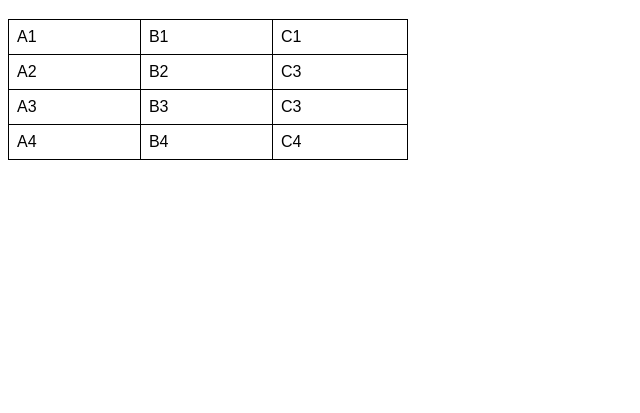
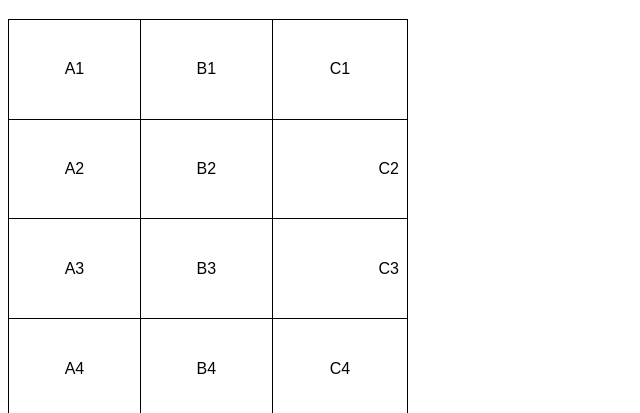
Before and after one commit to CarJefer/html-css, a plain HTML site: page exercicios/ex003/index.html in a window 1280 px wide. Shown: the part 61-474 px from the top of the page, without its empty margins (0-640 px from the left). Drawn offline with Linux system fonts and the light colour scheme.

Commit message:
Exercicio Tabela finalizado

```diff
--- a/exercicios/ex003/index.html
+++ b/exercicios/ex003/index.html
@@ -11,13 +11,21 @@
 
         table{
             width: 400px;
+            height: 400px;
             border-collapse: collapse; /* Define se as tabelas vão estar juntas ou separadas*/
         }
 
         td{
             border: 1px solid black;
             padding: 8px;
+            text-align: center; /* Alinhamento Horizontal*/
+            vertical-align: middle; /* Alinhamento Vertical*/
         }
+
+        .numero{
+            text-align: right;
+        }
+
 
     </style>
 </head>
@@ -40,12 +48,12 @@
         <tr>
             <td>A2</td>
             <td>B2</td>
-            <td>C3</td>
+            <td class="numero">C2</td>
         </tr>
         <tr>
             <td>A3</td>
             <td>B3</td>
-            <td>C3</td>
+            <td class="numero">C3</td>
         </tr>
         <tr>
             <td>A4</td>
```
